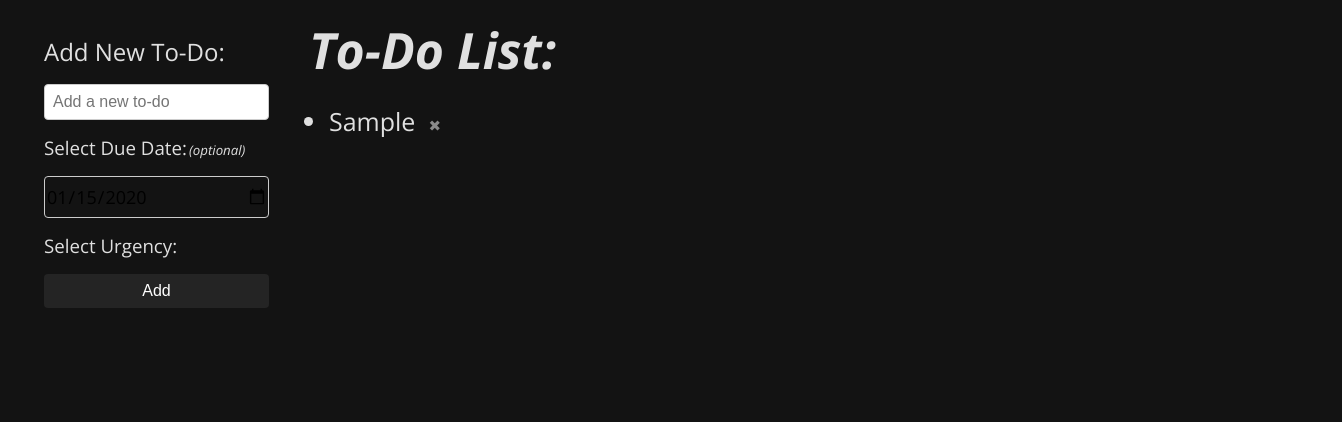
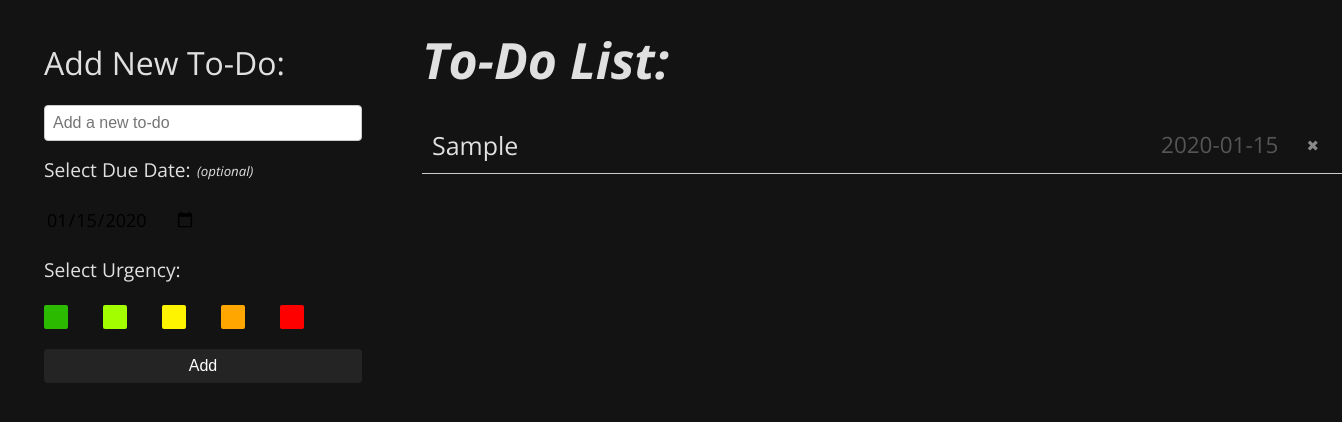
Before and after one commit to Calcifer04/React-To-do-list, a React (Vite) app: page / in a window 1280 px wide. Both pictures are taken after typing "Sample", "2020-01-15" into the empty fields and a click on the button "Add". Shown: the top 422 px of the page, 1342 px wide, since content can reach past the window. Built offline with nearby package versions, Linux system fonts and the light colour scheme.

Commit message:
Colors and dates added

```diff
--- a/package.json
+++ b/package.json
@@ -24,6 +24,6 @@
     "eslint-plugin-react-hooks": "^5.1.0-rc.0",
     "eslint-plugin-react-refresh": "^0.4.9",
     "globals": "^15.9.0",
-    "vite": "^5.4.1"
+    "vite": "^5.4.2"
   }
 }
--- a/src/components/Todoform.jsx
+++ b/src/components/Todoform.jsx
@@ -3,6 +3,7 @@ import '../styles/Todoform.css';
 
 const Todoform = ({ addTodo }) => {
     const [todo, setTodo] = useState('');
+    const [selectedColor, setSelectedColor] = useState(null);
 
     const handleInputChange = (e) => {
         setTodo(e.target.value);
@@ -10,17 +11,21 @@ const Todoform = ({ addTodo }) => {
 
     const handleSubmit = (e) => {
         e.preventDefault();
+        const dueDate = document.getElementById('duedate').value; // Get the selected date
         if (todo.trim()) {
-            addTodo(todo);
+            addTodo({ text: todo, color: selectedColor, dueDate }); // Pass text, color, and date
             setTodo('');
         }
     };
 
-    const colors = {'light-green' : (15, 254, 0),
-                    'green' : (93, 197, 0),
-                    'yellow': (212, 255, 0),
-                    'orange': (255, 158, 0 ),
-                    'red' :   (255, 12, 0)}
+    const colors = {
+        'light-green': 'rgb(44, 186, 0)',
+        'green': 'rgb(163, 255, 0)',
+        'yellow': 'rgb(255, 244, 0)',
+        'orange': 'rgb(255, 167, 0)',
+        'red': 'rgb(255, 0, 0)'
+    };
+
     return (
         <div className='form-container'>
         <h2>Add New To-Do:</h2>
@@ -35,6 +40,16 @@ const Todoform = ({ addTodo }) => {
             <h3>Select Due Date:</h3><h5>(optional)</h5>
             <input className='date-picker' type="date" id="duedate" name="duedate"></input>
             <h3>Select Urgency:</h3>
+            <div className="color-selector">
+                {Object.keys(colors).map((colorKey) => (
+                    <div
+                        key={colorKey}
+                        className={`color-box ${selectedColor === colors[colorKey] ? 'selected' : ''}`}
+                        style={{ backgroundColor: colors[colorKey] }}
+                        onClick={() => setSelectedColor(colors[colorKey])}
+                    />
+                ))}
+            </div>
             <button type="submit" className="add-button">Add</button>
         </form>
         </div>
--- a/src/components/Todolist.jsx
+++ b/src/components/Todolist.jsx
@@ -11,7 +11,6 @@ const Todolist = () => {
     });
 
     useEffect(() => {
-        console.log(JSON.stringify(localStorage.getItem(LOCAL_STORAGE_KEY)))
         localStorage.setItem(LOCAL_STORAGE_KEY, JSON.stringify(todos));
     }, [todos]);
 
@@ -34,8 +33,15 @@ const Todolist = () => {
                 <h1>To-Do List:</h1>
                 <ul>
                     {todos.map((todo, index) => (
-                        <li key={index}>
-                            {todo}
+                        <li key={index} className="todo-item">
+                            {todo.color && (
+                                <span
+                                    className="color-indicator"
+                                    style={{ backgroundColor: todo.color }}
+                                ></span>
+                            )}
+                            <span className="todo-text">{todo.text}</span>
+                            {todo.dueDate && <span className="todo-date">{todo.dueDate}</span>}
                             <button className="remove-button" onClick={() => removeTodo(index)}>✖</button>
                         </li>
                     ))}
--- a/src/styles/Todoform.css
+++ b/src/styles/Todoform.css
@@ -8,6 +8,7 @@
     font-size: 1em;
     border: 1px solid #ccc;
     border-radius: 4px;
+    width: 300px;
 }
 
 .add-button {
@@ -32,15 +33,17 @@ h2 {
     font-style: normal;
     font-variation-settings:
     "wdth" 100;
+    font-size: 2em;
 }
 
 h3 {
     font-family: "Open Sans", sans-serif;
     font-optical-sizing: auto;
-    font-weight: 350;
+    font-weight: 400;
     font-style: normal;
     font-variation-settings:
     "wdth" 100;
+    font-size: 1.2em;
 }
 
 h5{
@@ -51,7 +54,7 @@ h5{
     font-variation-settings:
     "wdth" 100;
     position: absolute;
-    margin-left: 145px;
+    margin-left: 153px;
     margin-top: 60px;
 }
 
@@ -69,6 +72,27 @@ h5{
     "wdth" 100;
     font-size: 18px;
     background-color: #24242400;
-    border: 1px solid #ccc;
+    border: 1px solid #cccccc00;
     border-radius: 4px;
+    width: 150px;
 }
+
+.color-selector {
+    display: flex;
+    gap: 35px;
+    margin-bottom : 20px;
+    margin-top: 7px;
+}
+
+.color-box {
+    width: 20px;
+    height: 20px;
+    cursor: pointer;
+    border-radius: 2px;
+    border: 2px solid transparent;
+    transition: box-shadow 0.2s;
+}
+
+.color-box.selected {
+    box-shadow: rgba(0, 0, 255, 0) 0px 0px 0px 2px inset, rgb(31, 193, 27) 3px -3px, rgb(255, 217, 19) 6px -6px, rgb(255, 156, 85) 9px -9px, rgb(255, 85, 85) 12px -12px;
+}
--- a/src/styles/Todolist.css
+++ b/src/styles/Todolist.css
@@ -1,12 +1,13 @@
 .todo-container {
     display: flex;
     align-items: flex-start;
-    gap: 20px;
+    gap: 60px;
     padding: 20px;
 }
 
 .todo-list {
     width: 400px;
+    margin-top: 10px;
 }
 
 h1 {
@@ -17,10 +18,19 @@ h1 {
     font-variation-settings: "wdth" 100;
     font-size: 50px;
     margin-top: 5px;
-    margin-left: 20px;
 }
 
-li {
+ul {
+    padding-left: 0;
+}
+
+li.todo-item {
+    display: flex;
+    align-items: center;
+    gap: 15px;
+    padding: 10px;
+    border-bottom: 1px solid #ccc;
+    list-style-type: none;
     font-family: "Open Sans", sans-serif;
     font-optical-sizing: auto;
     font-weight: 300;
@@ -30,8 +40,25 @@ li {
     width: 900px;
 }
 
+.color-indicator {
+    width: 20px;
+    height: 20px;
+    border-radius: 50%;
+    border: 2px solid #333; /* Optional: adds a border to the color circle */
+}
+
+.todo-date {
+    font-size: 0.9em;
+    color: #555;
+    min-width: 100px; /* Ensures the date has consistent spacing */
+}
+
+.todo-text {
+    flex-grow: 1;
+}
+
 .remove-button {
-    margin-left: 5px;
+    margin: 5px;
     background-color: rgba(240, 248, 255, 0);
     border-color: rgba(240, 248, 255, 0);
     font-size: 15px;
```
Also changed, not shown: 1 other file (tests, documents, lock files or other folders).
